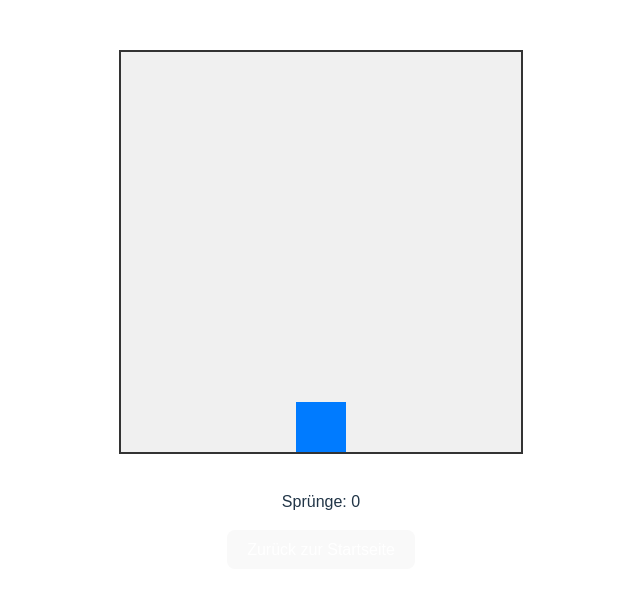
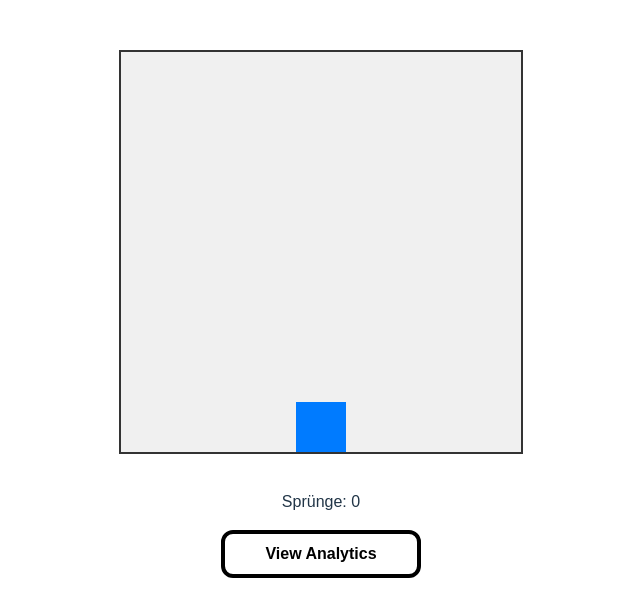
Before and after one commit to xFokos/OptimizeAgainstEA, a React (Vite) app in the folder OptimizeAgainstEA/OptimizeAgainstEAApp/: page /JumpGame in a window 1280 px wide. Shown: the top 616 px of the page, without its empty margins (319-959 px from the left). Built offline with nearby package versions, Linux system fonts and the light colour scheme.

Commit message:
Add Analytics Button to JumpGamePage.tsx

```diff
--- a/OptimizeAgainstEA/OptimizeAgainstEAApp/src/pages/JumpGamePage.tsx
+++ b/OptimizeAgainstEA/OptimizeAgainstEAApp/src/pages/JumpGamePage.tsx
@@ -1,13 +1,12 @@
 // src/pages/JumpGame.tsx
 import React, { useState, useEffect } from "react";
 import "../styles/JumpGame.css";
-import { useNavigate } from "react-router-dom";
+import NavigatePageButton from "../components/NavigatePageButton.tsx";
 
 
 const JumpGame: React.FC = () => {
     const [isJumping, setIsJumping] = useState<boolean>(false);
     const [jumpCount, setJumpCount] = useState<number>(0);
-    const navigate = useNavigate();
 
     useEffect(() => {
         const handleKeyDown = (e: KeyboardEvent) => {
@@ -34,7 +33,7 @@ const JumpGame: React.FC = () => {
                 <div className={`player ${isJumping ? "jump" : ""}`}></div>
             </div>
             <p>Sprünge: {jumpCount}</p>
-            <button onClick={() => navigate("/")}>Zurück zur Startseite</button>
+            <NavigatePageButton to={"/Analytics"} text={"View Analytics"} />
         </div>
     );
 };
```
